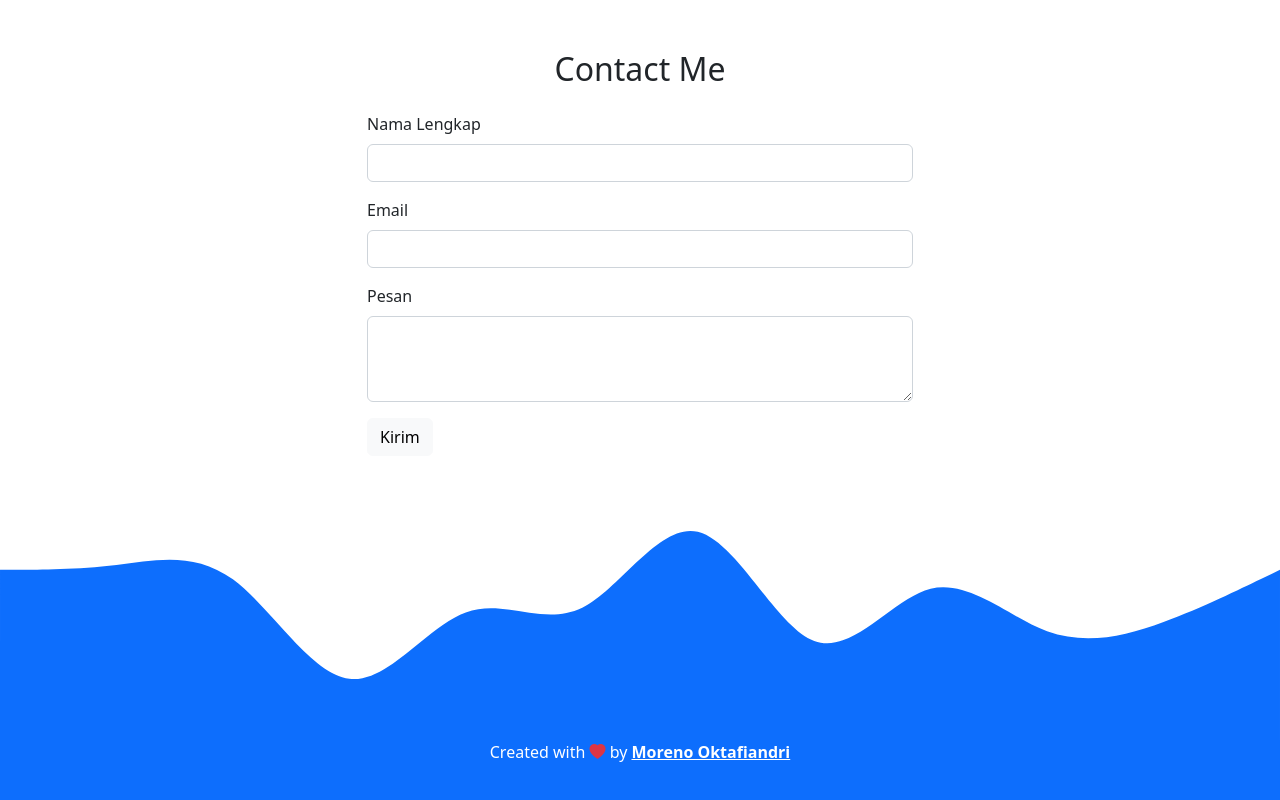
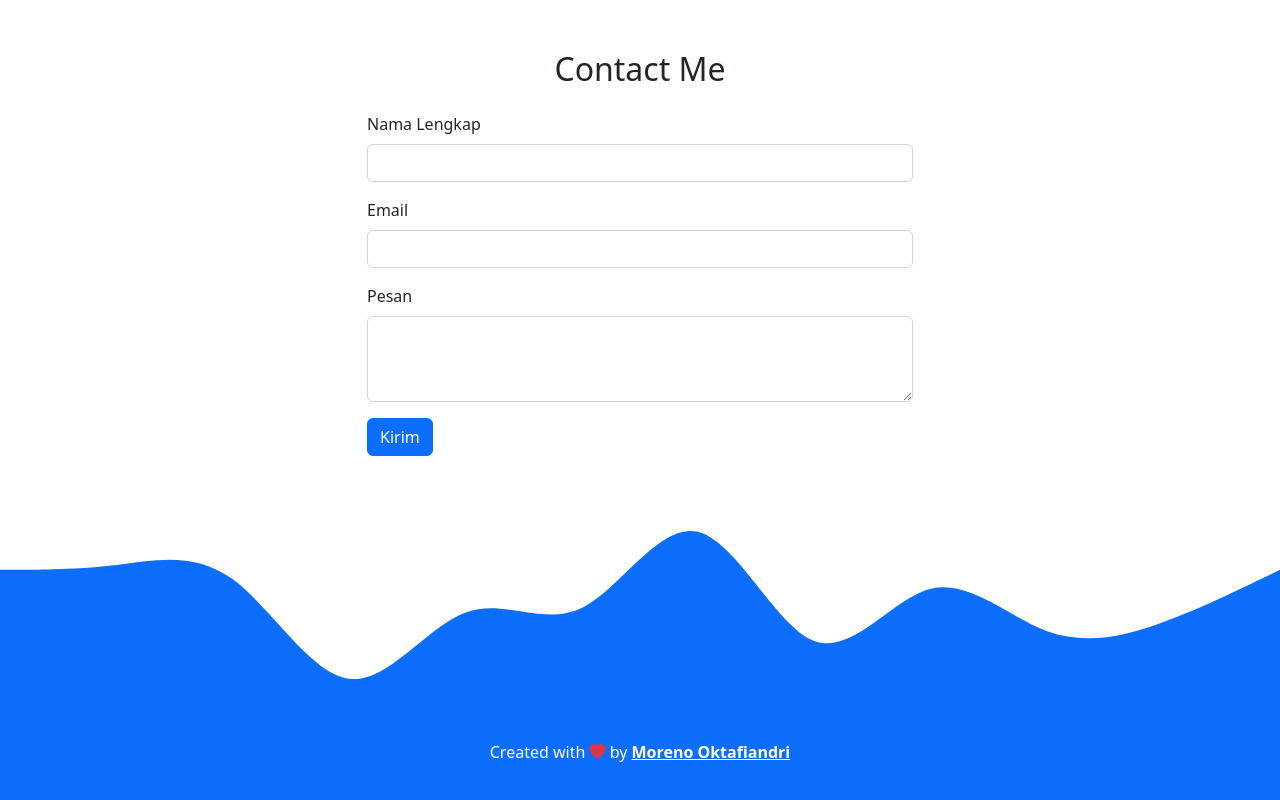
Before and after one commit to MorenoOktafiandri/morenooktafiandri.github.io, a plain HTML site: page index.html in a window 1280 px wide. Shown: the part 2408-3208 px from the top of the page. Drawn offline with nearby package versions, Linux system fonts and the light colour scheme.

Commit message:
mengubah warna tombol menjadi biru

```diff
--- a/index.html
+++ b/index.html
@@ -171,7 +171,7 @@
                 <label for="pesan" class="form-label">Pesan</label>
                 <textarea class="form-control" id="pesan" rows="3"></textarea>
               </div>
-              <button type="submit" class="btn btn-light">Kirim</button>
+              <button type="submit" class="btn btn-primary">Kirim</button>
             </form>
           </div>
         </div>
```
